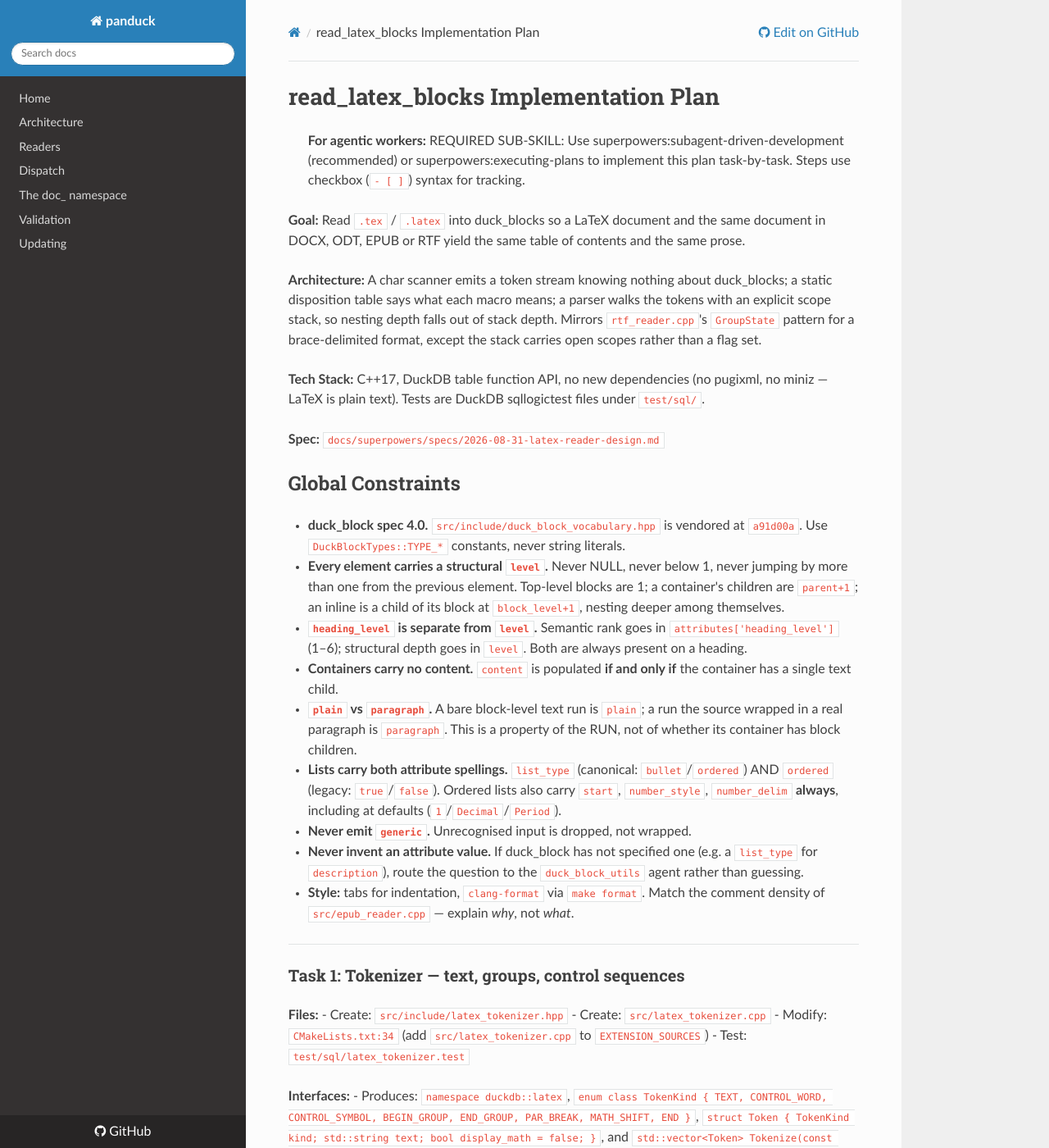
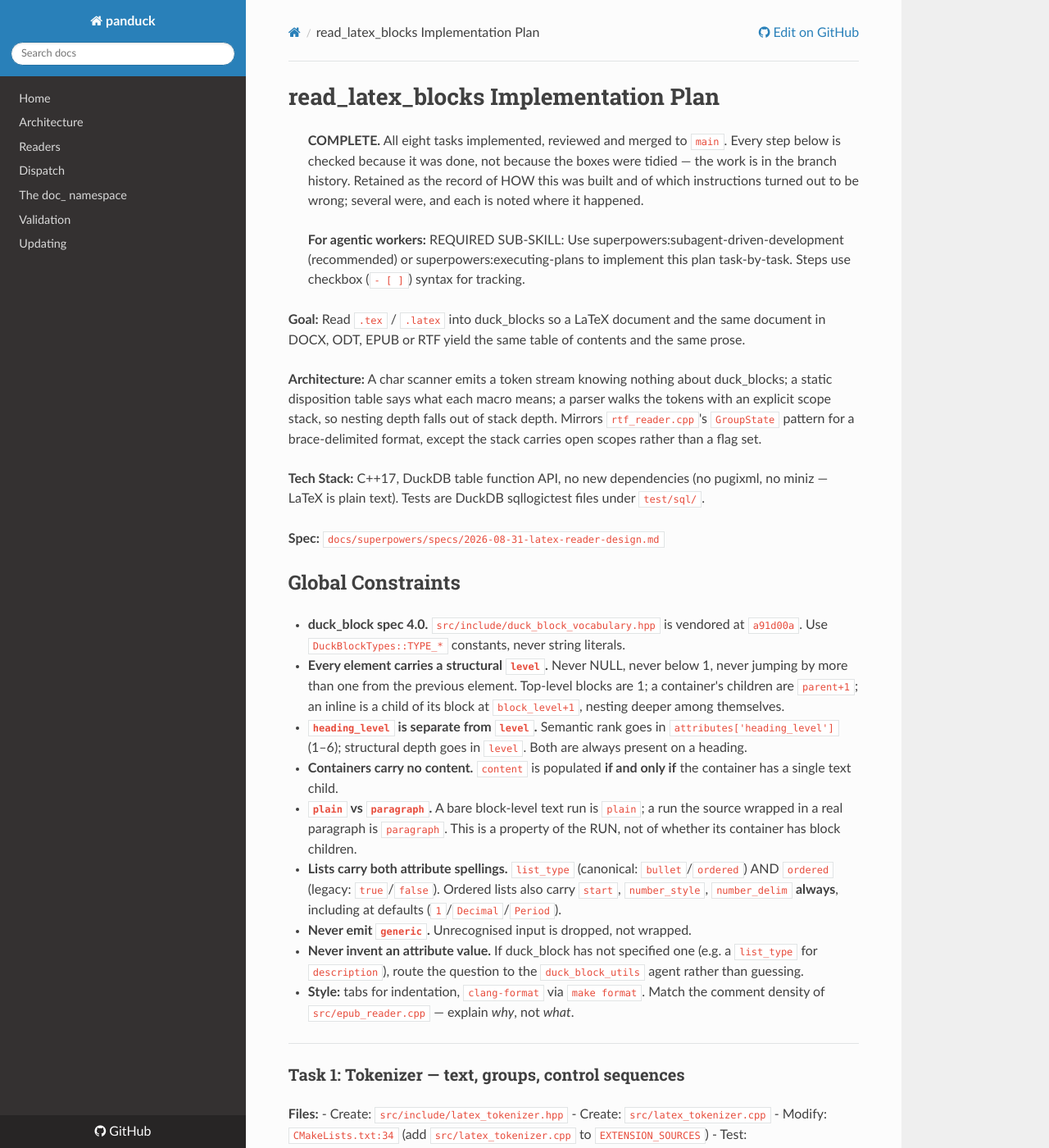
Before and after one commit to teaguesterling/duckdb_panduck, an MkDocs documentation site: the page built from docs/superpowers/plans/2026-08-31-latex-reader.md, in a window 1280 px wide and 1400 px high. Shown: the whole window at 82% size. Built offline with MkDocs 1.6.1, drawn with Linux system fonts in a browser that asks for light colours; nearby versions of some CDN libraries; some of the changed text lies outside the part shown.

Commit message:
Sweep status-stale claims: panduck has five readers, not four
duck_block_utils found the same defect in three of its own artifacts today and
generalised it: the stale part was the STATUS rather than the content, and in
every case the prose was accurate when written with nothing since giving anyone
a reason to revisit it. Swept panduck's and found four.

  README.md            "four native readers (RTF, DOCX, ODT, EPUB)"
                       "LaTeX, RST, Org and MediaWiki are declared but not yet
                       implemented" -- while read_latex_blocks ships
  docs/index.md        the same claim, and a readers-doc summary listing four
  the design spec      "Status: approved, not yet implemented" -- it is merged
  the plan             42 unchecked boxes, 0 checked, all eight tasks shipped

TWO OF THE FOUR ARE USER-FACING. A reader of the README would conclude panduck
cannot read LaTeX at all.

THE MACHINE-READABLE RECORD WAS ALREADY CORRECT, which is the useful half.
panduck_supported_extensions() has said `latex | implemented | read_latex_blocks`
since Task 7, because a test asserts that row and a dispatcher acts on it. The
prose said the opposite for the same period, because nothing asserts prose. So
this is not "documentation drifts" -- it is that one record had an owner and the
other did not, and only the unowned one rotted.

MY FIRST SWEEP MISSED HALF OF IT, in the act of fixing staleness. I grepped
"not implemented" and the README says "not yet implemented"; I found line 79 and
missed line 18 in the same file. That is the negative-grep failure this repo has
now hit four times: a search that returns nothing is only evidence when the
pattern could have matched. The second pass grepped for the CLAIM (reader counts,
format names) rather than for one phrasing of it.

docs/readers.md was already correct -- Task 7 had it in scope. The files nothing
owned are exactly the files that were wrong.

The spec's new status line also records that the code is authoritative where the
two disagree, because a whole-branch review cited a stale line in that document as
grounds against correct code.

Co-Authored-By: Claude Opus 5 (1M context) <noreply@anthropic.com>

````diff
--- a/docs/superpowers/plans/2026-08-31-latex-reader.md
+++ b/docs/superpowers/plans/2026-08-31-latex-reader.md
@@ -1,4 +1,9 @@
 # read_latex_blocks Implementation Plan
+
+> **COMPLETE.** All eight tasks implemented, reviewed and merged to `main`. Every step
+> below is checked because it was done, not because the boxes were tidied — the work is
+> in the branch history. Retained as the record of HOW this was built and of which
+> instructions turned out to be wrong; several were, and each is noted where it happened.
 
 > **For agentic workers:** REQUIRED SUB-SKILL: Use superpowers:subagent-driven-development (recommended) or superpowers:executing-plans to implement this plan task-by-task. Steps use checkbox (`- [ ]`) syntax for tracking.
 
@@ -36,7 +41,7 @@
 - Produces: `namespace duckdb::latex`, `enum class TokenKind { TEXT, CONTROL_WORD, CONTROL_SYMBOL, BEGIN_GROUP, END_GROUP, PAR_BREAK, MATH_SHIFT, END }`, `struct Token { TokenKind kind; std::string text; bool display_math = false; }`, and `std::vector<Token> Tokenize(const std::string &src)`.
 - A debug table function `panduck_latex_tokens(VARCHAR) -> (kind VARCHAR, text VARCHAR)` so the tokenizer is testable from SQL without any duck_block machinery. This is permanent, not scaffolding: it is the only way to test the fiddly rules in isolation.
 
-- [ ] **Step 1: Write the failing test**
+- [x] **Step 1: Write the failing test**
 
 Create `test/sql/latex_tokenizer.test`:
 
@@ -60,12 +65,12 @@ end_group	}
 text	 b
 ```
 
-- [ ] **Step 2: Run it and watch it fail**
+- [x] **Step 2: Run it and watch it fail**
 
 Run: `make release && build/release/test/unittest "test/sql/latex_tokenizer.test"`
 Expected: FAIL — `Catalog Error: Table Function with name panduck_latex_tokens does not exist`.
 
-- [ ] **Step 3: Write the header**
+- [x] **Step 3: Write the header**
 
 Create `src/include/latex_tokenizer.hpp`:
 
@@ -104,7 +109,7 @@ void RegisterLatexTokensFunction(ExtensionLoader &loader);
 } // namespace duckdb
 ```
 
-- [ ] **Step 4: Implement text, groups and control sequences**
+- [x] **Step 4: Implement text, groups and control sequences**
 
 Create `src/latex_tokenizer.cpp` implementing only what Step 1's test needs:
 
@@ -252,12 +257,12 @@ void RegisterLatexTokensFunction(ExtensionLoader &loader) {
 
 Register it: in `src/panduck_extension.cpp`, next to the other `Register*` calls, add `RegisterLatexTokensFunction(loader);` and include `latex_tokenizer.hpp`. Add `src/latex_tokenizer.cpp` to `EXTENSION_SOURCES` in `CMakeLists.txt`.
 
-- [ ] **Step 5: Run the test and watch it pass**
+- [x] **Step 5: Run the test and watch it pass**
 
 Run: `make release && build/release/test/unittest "test/sql/latex_tokenizer.test"`
 Expected: PASS.
 
-- [ ] **Step 6: Commit**
+- [x] **Step 6: Commit**
 
 ```bash
 git add src/include/latex_tokenizer.hpp src/latex_tokenizer.cpp src/panduck_extension.cpp CMakeLists.txt test/sql/latex_tokenizer.test
@@ -276,7 +281,7 @@ git commit -m "Add a LaTeX tokenizer with no duck_block dependency"
 - Consumes: `latex::Tokenize` from Task 1.
 - Produces: no new signatures. `Token::display_math` becomes meaningful.
 
-- [ ] **Step 1: Write the failing tests**
+- [x] **Step 1: Write the failing tests**
 
 Append to `test/sql/latex_tokenizer.test`:
 
@@ -341,12 +346,12 @@ SELECT count(*) FROM panduck_latex_tokens('\\(a\\) and \\[b\\]') WHERE kind = 'm
 4
 ```
 
-- [ ] **Step 2: Run and watch them fail**
+- [x] **Step 2: Run and watch them fail**
 
 Run: `make release && build/release/test/unittest "test/sql/latex_tokenizer.test"`
 Expected: FAIL — the comment test returns `text a% note\n   b` because comments are not handled yet.
 
-- [ ] **Step 3: Implement the four rules**
+- [x] **Step 3: Implement the four rules**
 
 In `Tokenize`, before the `text.push_back(c)` fallthrough, add these branches in this order:
 
@@ -419,12 +424,12 @@ In `Tokenize`, before the `text.push_back(c)` fallthrough, add these branches in
 		}
 ```
 
-- [ ] **Step 4: Run and watch them pass**
+- [x] **Step 4: Run and watch them pass**
 
 Run: `make release && build/release/test/unittest "test/sql/latex_tokenizer.test"`
 Expected: PASS, all tokenizer assertions.
 
-- [ ] **Step 5: Commit**
+- [x] **Step 5: Commit**
 
 ```bash
 git add src/latex_tokenizer.cpp test/sql/latex_tokenizer.test
@@ -446,7 +451,7 @@ git commit -m "Handle comments, paragraph breaks, ligatures and math shifts"
 
 **NO TABLE FUNCTION.** The design doc argued for exposing this as `panduck_latex_macros()` on auditability grounds — an allowlist nobody can enumerate being a backstop with extra steps. That argument does not survive contact: a static table in a source file IS enumerable by reading it, every entry that matters is exercised by the reader's own tests, and a public function is a permanent API commitment no consumer has asked for. `panduck_latex_tokens` earns its place for a reason that does not transfer here — comment-eats-newline and control-word whitespace cannot be observed any other way, whereas a wrong table entry shows up directly as a wrong block. Add it later if something actually wants runtime introspection; it is ~40 lines against a table that will not have moved.
 
-- [ ] **Step 1: Write the table**
+- [x] **Step 1: Write the table**
 
 Create `src/include/latex_macros.hpp` and `src/latex_macros.cpp`. The table is static data in the shape of `src/supported_extensions.cpp:34` and `src/pandoc_ast_map.cpp:18` — this codebase states its coverage as a queryable table, and this one is that for LaTeX.
 
@@ -525,12 +530,12 @@ Environments, a separate table looked up by `LookupEnvironment`:
 
 `LookupMacro` and `LookupEnvironment` are linear scans over these arrays returning `nullptr` when absent — the tables are ~60 entries and are consulted once per token, so a map buys nothing and costs a static initialiser.
 
-- [ ] **Step 2: Verify it compiles and links**
+- [x] **Step 2: Verify it compiles and links**
 
 Run: `make release`
 Expected: builds clean. There is deliberately no behavioural assertion at this task — the table is inert data until Task 4 consumes it, and an assertion here would test the compiler rather than the reader. Tasks 4-6 exercise every disposition: SEMANTIC via headings and lists, TRANSPARENT via the hypertarget case, DROPPED via maketitle and tightlist, TEXT via the em-dash and ldots.
 
-- [ ] **Step 3: Commit**
+- [x] **Step 3: Commit**
 
 ```bash
 git add src/include/latex_macros.hpp src/latex_macros.cpp CMakeLists.txt
@@ -586,7 +591,7 @@ int HeadingLevelFor(const std::string &macro_name, const std::string &document_c
 
 - Two table functions: `read_latex_blocks(VARCHAR path)` and `read_latex_blocks_string(VARCHAR source)`. Both emit the canonical duck_block column set — `(kind, element_type, content, level, encoding, attributes, element_order)` — and share one row-emitting helper, so the only difference is where the bytes come from. The string form is not test scaffolding: asserting a two-line snippet is how the nesting rules in Task 5 stay readable, and every other panduck reader needs a fixture file for the same job.
 
-- [ ] **Step 1: Write the failing test**
+- [x] **Step 1: Write the failing test**
 
 Create `test/sql/latex_reader.test`:
 
@@ -649,12 +654,12 @@ WHERE content LIKE '%usepackage%' OR content LIKE '%documentclass%';
 0
 ```
 
-- [ ] **Step 2: Run and watch it fail**
+- [x] **Step 2: Run and watch it fail**
 
 Run: `make release && build/release/test/unittest "test/sql/latex_reader.test"`
 Expected: FAIL — `read_latex_blocks does not exist`.
 
-- [ ] **Step 3: Implement the parser core**
+- [x] **Step 3: Implement the parser core**
 
 Create `src/latex_reader.cpp`. The parser holds a cursor over `std::vector<Token>` and a `depth` counter, exactly as `epub_reader.cpp`'s `WalkBlocks` does.
 
@@ -668,17 +673,17 @@ Required behaviour for this task only:
 
 Levels: top-level blocks are 1; inlines are `block_level + 1`, nesting deeper among themselves. Emit rows the way `epub_reader.cpp:636-680` does — block row then its inline children, `element_order` incrementing across both.
 
-- [ ] **Step 4: Run and watch it pass**
+- [x] **Step 4: Run and watch it pass**
 
 Run: `make release && build/release/test/unittest "test/sql/latex_reader.test"`
 Expected: PASS.
 
-- [ ] **Step 5: Run the whole suite**
+- [x] **Step 5: Run the whole suite**
 
 Run: `build/release/test/unittest "test/sql/*"`
 Expected: PASS. `reader_registry.test` picks `.tex` up automatically — the registry is derived, so flipping `STATUS_IMPLEMENTED` is the only change dispatch needs, and `reader_registry.test:26` (which asserts `.tex` is NOT routable) must be flipped in this task.
 
-- [ ] **Step 6: Commit**
+- [x] **Step 6: Commit**
 
 ```bash
 git add src/include/latex_reader.hpp src/latex_reader.cpp src/supported_extensions.cpp src/panduck_extension.cpp CMakeLists.txt test/sql/latex_reader.test test/sql/reader_registry.test
@@ -697,7 +702,7 @@ git commit -m "Add read_latex_blocks: headings, paragraphs, and two-writer equiv
 - Consumes: everything from Task 4.
 - Produces: no new signatures.
 
-- [ ] **Step 1: Write the failing tests**
+- [x] **Step 1: Write the failing tests**
 
 Append to `test/sql/latex_reader.test`:
 
@@ -738,12 +743,12 @@ WHERE kind = 'inline' ORDER BY element_order;
 bold	x	2
 ```
 
-- [ ] **Step 2: Run and watch them fail**
+- [x] **Step 2: Run and watch them fail**
 
 Run: `make release && build/release/test/unittest "test/sql/latex_reader.test"`
 Expected: FAIL — inline children are absent or flattened.
 
-- [ ] **Step 3: Implement the inline scope stack**
+- [x] **Step 3: Implement the inline scope stack**
 
 Maintain `std::vector<std::string> inline_scopes`. A `SEMANTIC` macro whose `element_type` is an inline pushes a scope, recurses into its content argument, and pops.
 
@@ -753,12 +758,12 @@ So `\textbf{x}` has one text child and emits ONE run carrying `x`. `\textbf{\emp
 
 Note this is the same rule as the block-side `plain`-versus-`paragraph` decision in Task 6, seen from the inline side — in both cases the question is what the container's only child actually is, and in both cases deciding it from anything else (depth, macro name, whether the container has children at all) collapses two distinct inputs into one output.
 
-- [ ] **Step 4: Run and watch them pass**
+- [x] **Step 4: Run and watch them pass**
 
 Run: `make release && build/release/test/unittest "test/sql/latex_reader.test"`
 Expected: PASS.
 
-- [ ] **Step 5: Commit**
+- [x] **Step 5: Commit**
 
 ```bash
 git add src/latex_reader.cpp test/sql/latex_reader.test
@@ -777,7 +782,7 @@ git commit -m "Emit LaTeX inline formatting, nested genuinely rather than flatte
 - Consumes: everything from Tasks 4 and 5.
 - Produces: no new signatures.
 
-- [ ] **Step 1: Write the failing tests**
+- [x] **Step 1: Write the failing tests**
 
 Append to `test/sql/latex_reader.test`:
 
@@ -830,12 +835,12 @@ WHERE content LIKE '%café — em-dash%';
 1
 ```
 
-- [ ] **Step 2: Run and watch them fail**
+- [x] **Step 2: Run and watch them fail**
 
 Run: `make release && build/release/test/unittest "test/sql/latex_reader.test"`
 Expected: FAIL — environments are not handled.
 
-- [ ] **Step 3: Implement environments**
+- [x] **Step 3: Implement environments**
 
 `\begin{name}` looks `name` up via `LookupEnvironment`:
 
@@ -867,17 +872,17 @@ The tight/loose distinction needs no attribute: it falls out of the content rule
 
 `verbatim`/`lstlisting` take bytes raw to the matching `\end`, with no tokenizing, and emit `code`.
 
-- [ ] **Step 4: Run and watch them pass**
+- [x] **Step 4: Run and watch them pass**
 
 Run: `make release && build/release/test/unittest "test/sql/latex_reader.test"`
 Expected: PASS.
 
-- [ ] **Step 5: Run the whole suite and the tree invariant**
+- [x] **Step 5: Run the whole suite and the tree invariant**
 
 Run: `build/release/test/unittest "test/sql/*"`
 Expected: PASS. `reader_registry.test`'s cross-reader tree invariant now covers five readers — add `read_latex_blocks('test/fixtures/pandoc.tex')` to its UNION so LaTeX is held to the same no-NULL/no-jump rule as the rest.
 
-- [ ] **Step 6: Commit**
+- [x] **Step 6: Commit**
 
 ```bash
 git add src/latex_reader.cpp test/sql/latex_reader.test test/sql/reader_registry.test
@@ -897,7 +902,7 @@ git commit -m "Read LaTeX environments, lists and the tight/loose item distincti
 - Consumes: everything above.
 - Produces: no new signatures.
 
-- [ ] **Step 1: Write the fixture**
+- [x] **Step 1: Write the fixture**
 
 Create `test/fixtures/edge_cases.tex`. The two existing fixtures are a MATCHED PAIR and must not be edited — the two-writer equivalence assertion is exactly their value, and adding cases to one breaks it.
 
@@ -913,7 +918,7 @@ Inline $x^2$ and display $$y = mx + b$$ here.
 \end{document}
 ```
 
-- [ ] **Step 2: Write the failing tests**
+- [x] **Step 2: Write the failing tests**
 
 ```
 # MATH IS OPAQUE: the TeX is kept verbatim as content and nothing is parsed. `display`
@@ -948,25 +953,25 @@ SELECT count(*) > 0 FROM read_latex_blocks('test/fixtures/edge_cases.tex');
 1
 ```
 
-- [ ] **Step 3: Run and watch them fail**
+- [x] **Step 3: Run and watch them fail**
 
 Run: `make release && build/release/test/unittest "test/sql/latex_reader.test"`
 Expected: FAIL — math is not emitted.
 
-- [ ] **Step 4: Implement math and the degradation rules**
+- [x] **Step 4: Implement math and the degradation rules**
 
 `MATH_SHIFT` opens a math span; text accumulates verbatim until the matching shift; emit `math` with `attributes['display']` = `inline` or `block`. At EOF: close every open scope and every open environment, emit what has accumulated, never throw.
 
-- [ ] **Step 5: Run the whole suite**
+- [x] **Step 5: Run the whole suite**
 
 Run: `build/release/test/unittest "test/sql/*"`
 Expected: PASS.
 
-- [ ] **Step 6: Update the reader's self-description and docs**
+- [x] **Step 6: Update the reader's self-description and docs**
 
 `src/supported_extensions.cpp`: replace the `latex` note with what is actually read — sectioning, paragraphs, lists, quotes, verbatim, inline formatting with genuine nesting, links, images, footnotes, opaque math; tables and `\newcommand` expansion not read. Add a `docs/readers.md` section matching the other four readers' entries.
 
-- [ ] **Step 7: Commit**
+- [x] **Step 7: Commit**
 
 ```bash
 git add test/fixtures/edge_cases.tex src/latex_reader.cpp src/supported_extensions.cpp docs/readers.md test/sql/latex_reader.test
@@ -985,16 +990,16 @@ git commit -m "Handle math, verbatim and malformed LaTeX; document the reader"
 **Interfaces:**
 - Consumes: the finished reader.
 
-- [ ] **Step 1: Run the vocabulary check**
+- [x] **Step 1: Run the vocabulary check**
 
 Run: `make check-vocabulary`
 Expected: GAPS shrinks — the reader now branches on `math`, `note`, `cite`, `plain` and others previously listed as unhandled. Remove any entry from `INTENTIONAL_GAPS` in `scripts/check_duck_block_vocabulary.py` that LaTeX now handles, and leave a reason for every entry that remains.
 
-- [ ] **Step 2: Add LaTeX to the differential harness**
+- [x] **Step 2: Add LaTeX to the differential harness**
 
 `test/roundtrip/check_roundtrip.py` reads each fixture with panduck AND pandoc and compares at declared equivalence levels. Add `handwritten.tex` and `pandoc.tex`. Run `make test_roundtrip`; it skips cleanly when pandoc is absent.
 
-- [ ] **Step 3: Run everything**
+- [x] **Step 3: Run everything**
 
 ```bash
 make release
@@ -1006,7 +1011,7 @@ make test_pandoc_alignment
 
 Expected: all pass, `check-vocabulary` green at spec 4.0.
 
-- [ ] **Step 4: Commit**
+- [x] **Step 4: Commit**
 
 ```bash
 git add scripts/check_duck_block_vocabulary.py test/roundtrip/check_roundtrip.py test/sql/reader_registry.test
--- a/docs/superpowers/specs/2026-08-31-latex-reader-design.md
+++ b/docs/superpowers/specs/2026-08-31-latex-reader-design.md
@@ -1,6 +1,9 @@
 # read_latex_blocks — design
 
-**Status:** approved, not yet implemented
+**Status:** IMPLEMENTED and merged to main. Built across eight reviewed tasks; see
+`docs/superpowers/plans/2026-08-31-latex-reader.md`. Where this document and the code
+disagree, the CODE is authoritative — a whole-branch review once cited a stale line here
+as grounds against correct code.
 **Roadmap:** phase 4. `supported_extensions.cpp` already declares `latex` as
 `STATUS_PLANNED` with the note "streaming tokenizer for macros, environments, math".
 
````
Also changed, not shown: README.md (+6 -5 lines), docs/index.md (+2 -2 lines).
